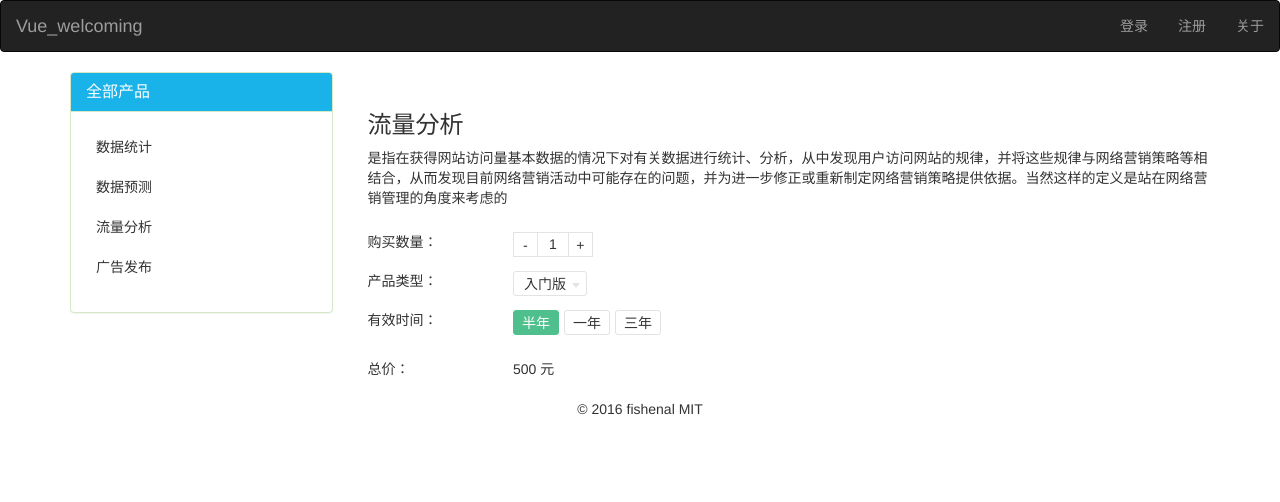
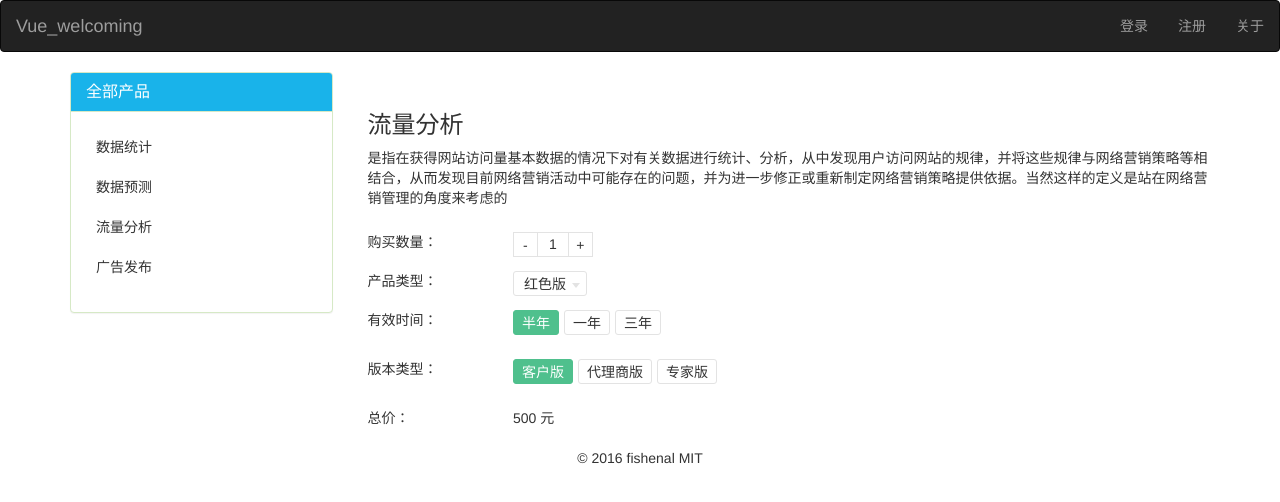
Before and after one commit to zhangli20080808/sell-demo, a Vue app: page /#/detail/analysis in a window 1280 px wide. Shown: the top 502 px of the page. Built offline with nearby package versions, Linux system fonts and the light colour scheme.

Commit message:
多选组件 emit event 传递的数据

```diff
--- a/package.json
+++ b/package.json
@@ -15,6 +15,7 @@
     "bootstrap": "^3.3.7",
     "less": "^2.7.2",
     "less-loader": "^4.0.3",
+    "lodash": "^4.17.4",
     "style-loader": "^0.17.0",
     "vue": "^2.2.6",
     "vue-router": "^2.3.1"
--- a/src/components/base/count.vue
+++ b/src/components/base/count.vue
@@ -26,6 +26,7 @@ export default {
       default: 1
     }
   },
+
   methods: {
     minus(){
       if(this.number<= this.min){
@@ -38,9 +39,20 @@ export default {
         return;
       }
       this.number ++ ;
+      this.$emit('on-change',this.number)
     },
     fixNumber(){
-
+      let fix
+       if (typeof this.number === 'string') {
+         fix = Number(this.number.replace(/\D/g, ''))
+       }
+       else {
+         fix = this.number
+       }
+       if (fix > this.max || fix < this.min) {
+         fix = this.min
+       }
+       this.number = fix
     }
   }
 }
--- /dev/null
+++ b/src/components/base/multiplyChooser.vue
@@ -0,0 +1,78 @@
+<template lang="html">
+  <div class="chooser-component">
+       <ul class="chooser-list">
+         <li
+         v-for="(item, index) in selections"
+         @click="toggleSelection(index)"
+         :title="item.label"
+         :class="{active: checkActive(index)}"
+         >{{ item.label }}</li>
+       </ul>
+     </div>
+   </div>
+</template>
+
+<script>
+import _ from 'lodash'
+export default {
+  data(){
+    return{
+       nowIndexes: [0]
+    }
+  },
+  props:{
+    selections: {
+      type: Array,
+      default:{
+        label: 'test',
+        value: 0
+      }
+    }
+  },
+  methods:{
+    toggleSelection (index) {
+      if (this.nowIndexes.indexOf(index) === -1) {
+        this.nowIndexes.push(index)
+      }
+      else {
+        this.nowIndexes = _.remove(this.nowIndexes, (idx) => {
+          return idx !== index
+        })
+      }
+      // 我们使用lodash来对数组进行一个映射改变 根据index来return他的这个对象
+
+      let nowObjArray = _.map(this.nowIndexes, (idx) => {
+        return this.selections[idx]
+      })
+      //nowIndex是一个数组的集合，我们要返回一个数组的对象
+      this.$emit('on-change', nowObjArray)
+    },
+    checkActive (index) {
+      return this.nowIndexes.indexOf(index) !== -1
+    }
+  }
+}
+</script>
+
+<style lang="css" scoped>
+.chooser-component {
+  position: relative;
+  display: inline-block;
+}
+.chooser-list li{
+  display: inline-block;
+  border: 1px solid #e3e3e3;
+  height: 25px;
+  line-height: 25px;
+  padding: 0 8px;
+  margin-right: 5px;
+  border-radius: 3px;
+  text-align: center;
+  cursor: pointer;
+}
+.chooser-list li.active {
+  border-color: #4fc08d;
+  background: #4fc08d;
+  color: #fff;
+}
+</style>
--- a/src/page/detail/analysis.vue
+++ b/src/page/detail/analysis.vue
@@ -10,7 +10,7 @@
                   购买数量：
               </div>
               <div class="sales-board-line-right col-md-10">
-                <count></count>
+                <count @on-change="onParamChange('buyNum',$event)"></count>
               </div>
           </div>
 
@@ -19,7 +19,8 @@
                 产品类型：
             </div>
               <div class="sales-board-line-right col-md-10">
-                <selection :selections="buyTypes" @on-change="onParamChange"></selection>
+                <!--我们要手动将组件传出来的东西通过event穿进去  这样我们就可以拿到通过这个事件传出来的值 -->
+                <selection :selections="buyTypes" @on-change="onParamChange('buyType',$event)"></selection>
               </div>
           </div>
 
@@ -28,9 +29,20 @@
                 有效时间：
             </div>
               <div class="sales-board-line-right col-md-10">
-              <chooser :selections="periodList"></chooser>
+              <chooser :selections="periodList" @on-change="onParamChange('period',$event)"></chooser>
               </div>
           </div>
+
+          <div class="sales-board-line row">
+            <div class="sales-board-line-left col-md-2">
+                版本类型：
+            </div>
+              <div class="sales-board-line-right col-md-10">
+              <mChooser :selections="versionList" @on-change="onParamChange('versions',$event)"></mChooser>
+              </div>
+          </div>
+
+
           <div class="sales-board-line row">
             <div class="sales-board-line-left col-md-2">
                 总价：
@@ -47,11 +59,18 @@
 import count from '@/components/base/count'
 import selection from '@/components/base/selection'
 import chooser from '@/components/base/chooser'
+import mChooser from '@/components/base/multiplyChooser'
 
 
 export default {
   data(){
     return{
+      // 记录我们传递过去的数据 4中类型
+      buyNum : 0,
+      buyType:{},
+      versions: [],
+      period: {},
+
       buyTypes: [
         {
           label: '红色版',
@@ -106,30 +125,35 @@ export default {
           value: 2
         }
       ],
-      buyTypes: [
+      versionList: [
          {
-          label: '入门版',
+           label: '客户版',
            value: 0
          },
          {
-          label: '中级版',
+           label: '代理商版',
            value: 1
          },
          {
-          label: '高级版',
+           label: '专家版',
            value: 2
-        }]
+         }
+       ],
     }
   },
   components: {
     count,
     selection,
-    chooser
+    chooser,
+    mChooser
   },
   methods:{
     onParamChange(attr,val){
       this[attr] = val;
-
+      console.log(attr,val);
+    },
+    app(){
+      console.log(1);
     }
   }
 }
--- a/src/page/detail/count.vue
+++ b/src/page/detail/count.vue
@@ -11,7 +11,7 @@
                   产品类型：
               </div>
               <div class="sales-board-line-right col-md-10">
-                <choose></choose>
+                <count></count>
               </div>
           </div>
           <div class="sales-board-line row">
```
Lines whose indentation alone changed are shown as unchanged.
